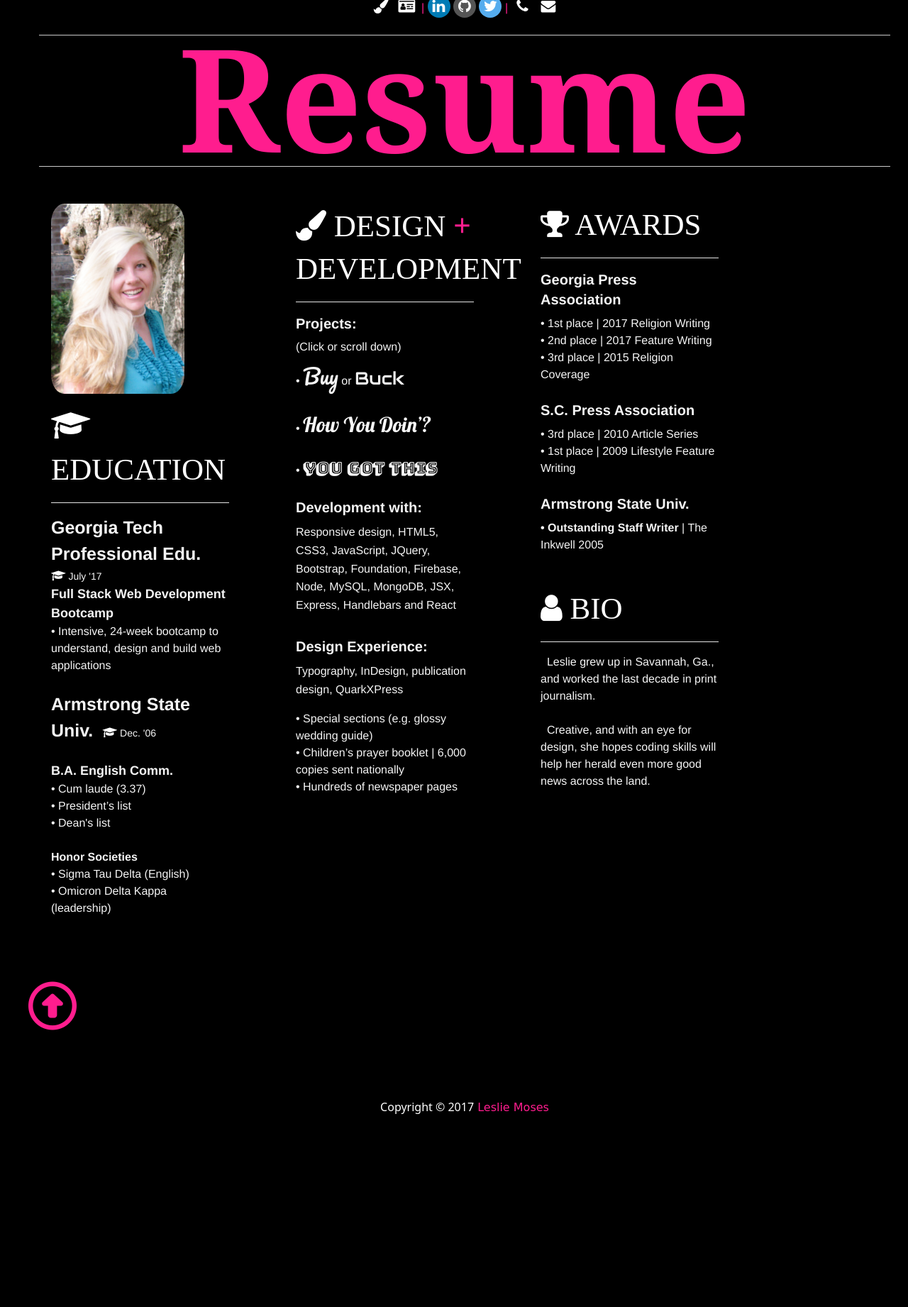
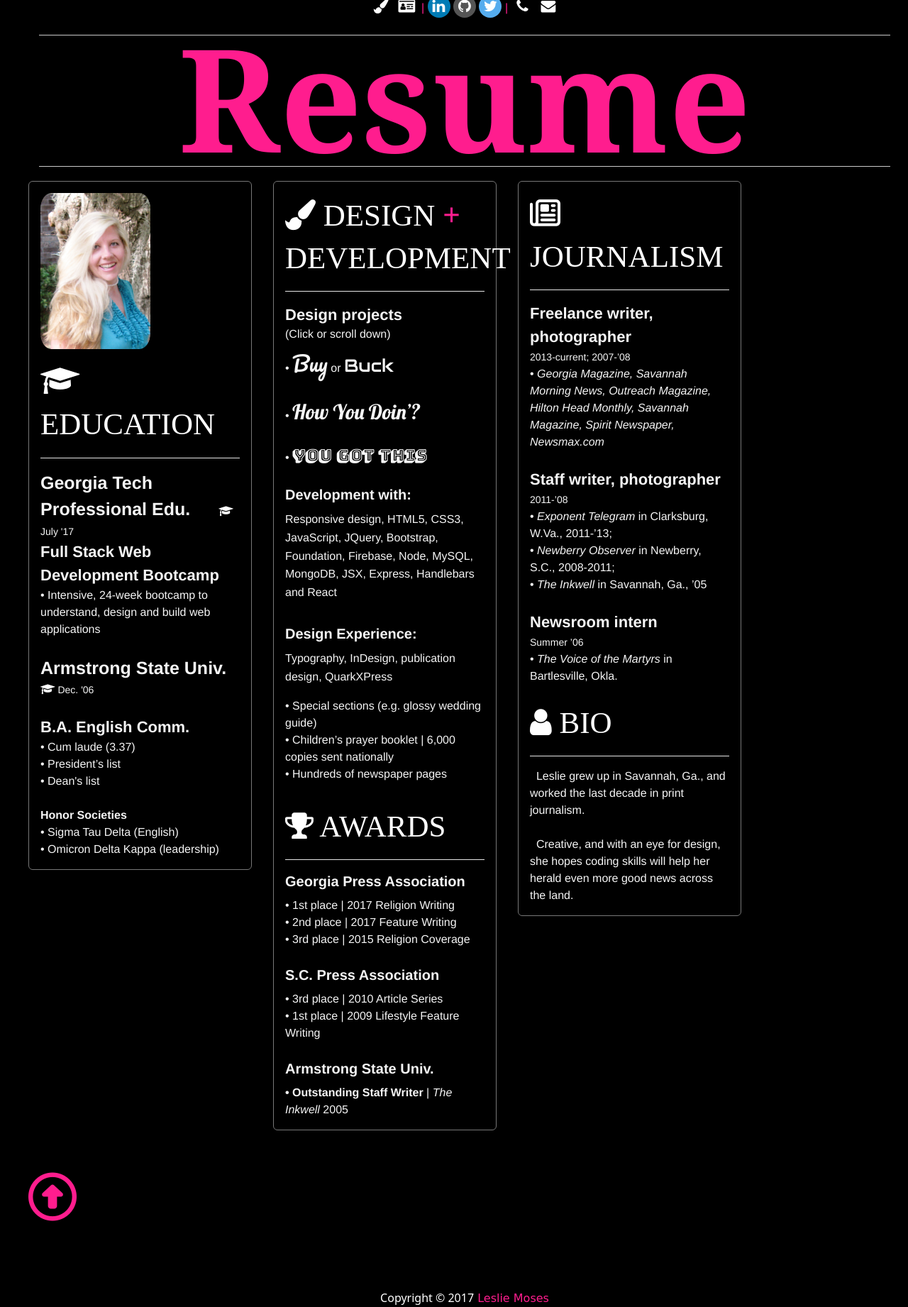
Before and after one commit to LeslieMoses/Mose, a PHP site: page /resume.html in a window 1280 px wide. Shown: the part 261-2103 px from the top of the page at 71% size. Before the commit the page ends 1831 px from the top, so only its background shows below. Run offline with PHP 8.4, Linux system fonts and the light colour scheme; some libraries are stand-ins or nearby versions; some web fonts are replaced.

Commit message:
rez journalism added

```diff
--- a/css/resume.css
+++ b/css/resume.css
@@ -326,7 +326,7 @@ button #getColorButton:focus {
 .rezSubHed {
    color: whitesmoke;
    font-weight: bold;
-   font-size: 18px;
+   font-size:22px;
 }
 
 .rezDetails {
@@ -392,13 +392,15 @@ button #getColorButton:focus {
 }
 
 .portfolio-resume-wrapper {
-  padding: 2rem ;
+padding: 1rem;
+    border: #777 1px solid;
+    border-radius: 6px;
 }
 
 .portfolio-resume-headshot {
   margin-bottom: 1rem;
   border-radius: 10%;
-  max-width:75%;
+  max-width:55%;
 }
 
 .portfolio-resume-header {
--- a/projects.html
+++ b/projects.html
@@ -162,7 +162,7 @@
                 This version comes with Sass and is the first framework to use mixins and Sass partials.
               </p>
           </div>
-        </div>
+         </div>
 
         <div class="timeline-item">
           <div class="timeline-icon">
--- a/resume.html
+++ b/resume.html
@@ -100,8 +100,8 @@
                         <div class="portfolio-resume-wrapper">
                             <h3 class="portfolio-resume-header"><i class="fa fa-paint-brush" aria-hidden="true"></i> Design <span style="font-family:'Segoe UI', Tahoma, Geneva, Verdana, sans-serif; color:#ff1d8e">+</span> Development </h3>
                             <div class="portfolio-resume-spacing">
+                                <span class="rezSubHed">Design projects</span><br>
                                 <!-- APPS Developed LIST -->
-                                <h5><strong>Projects:</strong></h5>
                                 <h6>(Click or scroll down)</h6>
 
                                 <!-- BUY OR BUCK NAME -->
@@ -136,13 +136,7 @@
                                 <span class="bullet"> &bull;</span> Hundreds of newspaper pages
 
                             </div>
-                        </div>
-
-                    </div>
-
-                    <div class="large-3 columns end">
-                        <div class="portfolio-resume-wrapper">
-                            <h3 class="portfolio-resume-header"><i class="fa fa-trophy" aria-hidden="true"></i> Awards</h3>
+                                                        <h3 class="portfolio-resume-header"><i class="fa fa-trophy" aria-hidden="true"></i> Awards</h3>
                             <h5><strong>Georgia Press Association</strong></h5>
                             <span class="bullet"> &bull;</span> <a style="color:whitesmoke" target="_blank" href="http://savannahnow.com/news/2017-06-02/savannah-morning-news-named-best-newspaper-georgia">1st place | 2017 Religion Writing</a><br>
                             <span class="bullet"> &bull;</span> <a style="color:whitesmoke" target="_blank" href="http://savannahnow.com/news/2017-06-02/savannah-morning-news-named-best-newspaper-georgia"> 2nd place | 2017 Feature Writing </a>                            <br>
@@ -151,7 +145,37 @@
                             <span class="bullet"> &bull;</span> 3rd place | 2010 Article Series <br>
                             <span class="bullet"> &bull;</span> <a style="color:whitesmoke" target="_blank" href="http://usatoday30.usatoday.com/news/nation/states/southcarolina/2009-03-14-3056404411_x.htm"> 1st place | 2009 Lifestyle Feature Writing </a>                            <br><br>
                             <h5><strong>Armstrong State Univ.</strong></h5>
-                            <span style="font-weight:bold">&bull; Outstanding Staff Writer </span> | The Inkwell 2005 <br><br><br>
+                            <span style="font-weight:bold">&bull; Outstanding Staff Writer </span> | <i>The Inkwell</i> 2005
+                        </div>
+
+                    </div>
+
+                    <div class="large-3 columns end">
+                        <div class="portfolio-resume-wrapper">
+
+                            <h3 class="portfolio-resume-header"><i class="fa fa-newspaper-o" style="color:white" aria-hidden="true"></i> Journalism</h3>
+                            <span class="rezSubHed">Freelance writer, photographer</span><br>
+                            <span style="font-size:14px">2013-current; 2007-’08</span>
+                            <br>
+                            <span class="rezDetails">&bull; <i>Georgia Magazine, Savannah Morning News, Outreach Magazine, Hilton Head Monthly, Savannah Magazine, Spirit Newspaper, Newsmax.com </i></span>
+                            <br>
+                            <br>
+
+                            <span class="rezSubHed">Staff writer, photographer</span><br>
+                            <span style="font-size:14px">2011-’08</span>
+                            <br>
+                            <span class="rezDetails">&bull; <i>Exponent Telegram</i> in Clarksburg, W.Va., 2011-’13; <br>&bull; <i>Newberry Observer</i> in Newberry, S.C., 2008-2011; <br>&bull;<i> The Inkwell </i>in Savannah, Ga., ’05 </span>
+                            <br>
+                            <br>
+
+                             <span class="rezSubHed">Newsroom intern</span><br>
+                            <span style="font-size:14px">Summer ’06</span>
+                            <br>
+                            <span class="rezDetails">&bull; <i>The Voice of the Martyrs</i> in Bartlesville, Okla. </span>
+                            <br>
+                            <br>
+
+
 
                             <h3 class="portfolio-resume-header"><i class="fa fa-user" aria-hidden="true"></i> Bio</h3>
 
```
